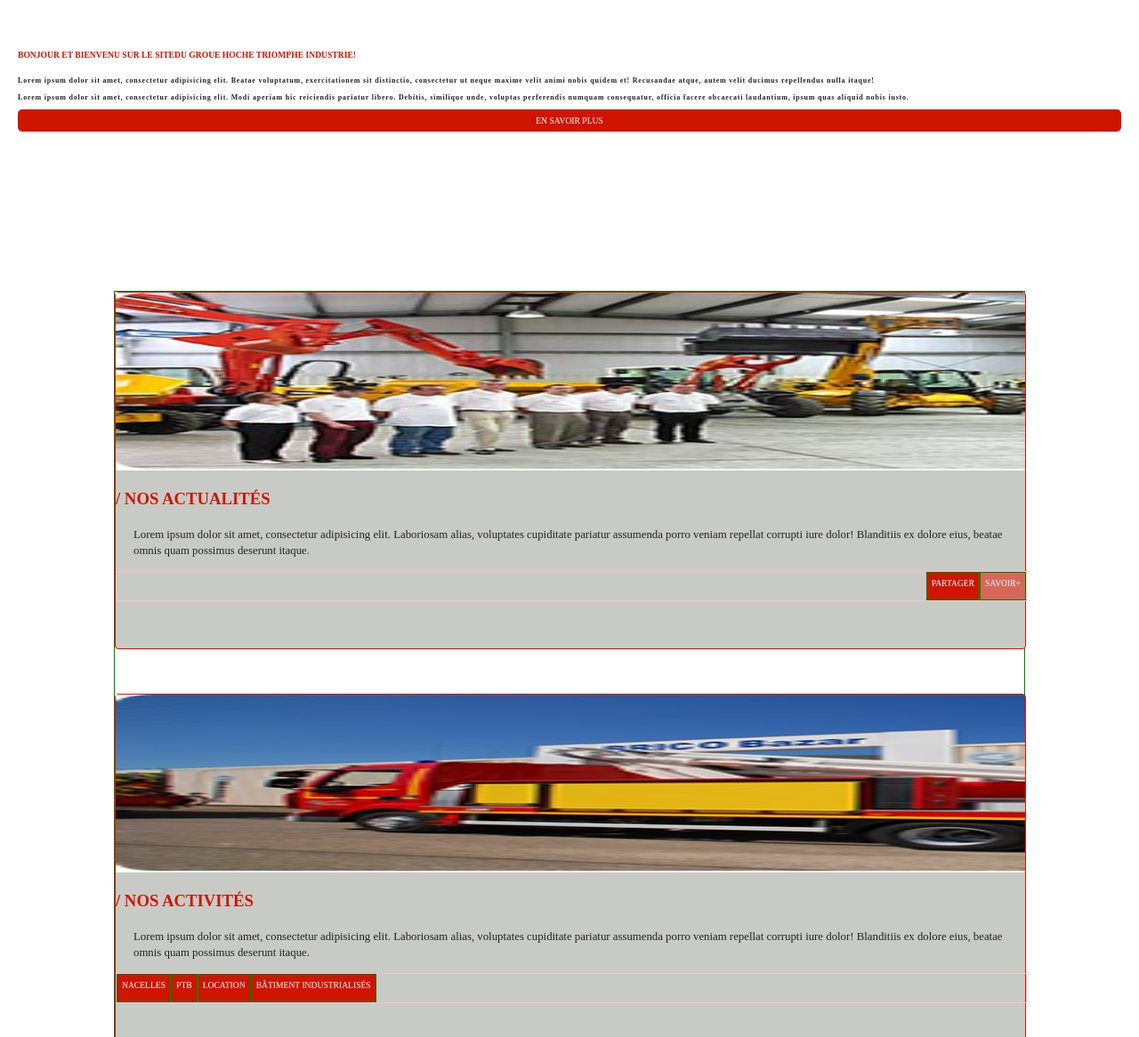
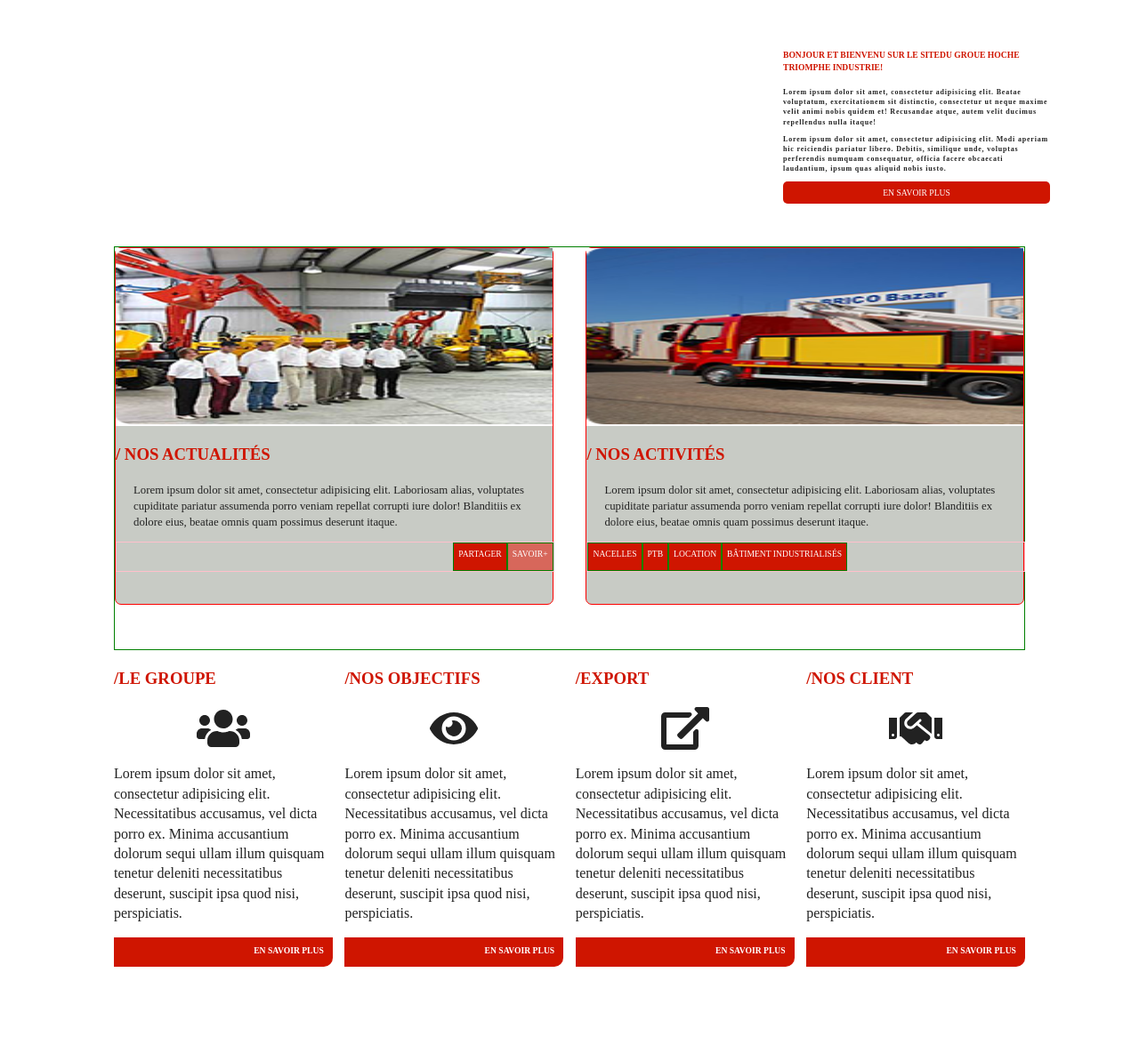
Before and after one commit to bettoumi/Kaiotest, a plain HTML site: page index.html in a window 1280 px wide. Shown: the part 292-1458 px from the top of the page at 89% size. Drawn offline with nearby package versions, Linux system fonts and the light colour scheme.

Commit message:
add media query

```diff
--- a/css/main.css
+++ b/css/main.css
@@ -132,7 +132,7 @@ textarea {
 
 
 
-.header, .language_button, .entete, .accueiltext, .acti-Actua, .footer
+.header, .language_button, .entete, .accueiltext, .acti-Actua, .footer, .mainsection, .informations
 {
     display: flex;
 
@@ -225,12 +225,23 @@ textarea {
 {
    height: 250px;
    margin-bottom: 30px;
+
+
 }
+.rightespace
+{
+    flex: 2;
 
+}
+.leftespace
+{
+    min-width: 80px;
+}
 .accueiltext
 {
-  margin-left: 20px;
+  /*margin-left: 30px;*/
   margin-right: 20px;
+  max-width: 300px;
   margin-top: 50px;
   flex-direction: column;
 
@@ -267,7 +278,7 @@ textarea {
 }
 .Actuality
 {
-    border-radius: 4px;
+    border-radius: 7px;
     background-color: #C8CBC5;
     margin-bottom: 50px;
     width: 100%;
@@ -277,18 +288,7 @@ textarea {
     flex-direction: column;
 
  }
- /*.img_groupe
- {
-   background-image: url("../img/groupe.png");
-   background-size: auto;
-   background-repeat: no-repeat;
- }
- .img_activite
- {
-   background-image: url("../img/Activite.png");
-    background-size: auto;
-    background-repeat: no-repeat;
- }*/
+
  .text-actu
  {
     margin-left: 20px;
@@ -380,6 +380,7 @@ textarea {
  .informations
  {
    margin-bottom: 50px;
+   flex-direction: column;
  }
    .card
  {
@@ -426,11 +427,70 @@ textarea {
   padding-top: 30px;
 }
 
+/* ==========================================================================
+                        CSS for max 650px
+   ========================================================================== */
+
+@media (min-width: 600px)
+ {
+
+           .acti-Actua
+        {
+          flex-direction: row;
+          border: 1px solid green;
+          justify-content: space-between;
+        }
+
+       .Actuality
+{
+
+
+    width: 48%;
+
+    height: 400px;
+    display: flex;
+    /*margin-right: 10px;*/
+    flex-direction: column;
+
+ }
+     .informations
+ {
+    flex-direction: row;
+    justify-content: space-between;
+    flex-wrap: wrap;
+
+ }
+ .card
+ {
+    max-width: 40%;
+ }
 
 
 
 
+  }
 
+/* ==========================================================================
+                        CSS for max 900px
+   ========================================================================== */
+
+@media (min-width: 900px)
+ {
+
+     .informations
+ {
+
+    flex-wrap:nowrap;
+
+ }
+ .card
+ {
+    max-width: 24%;
+ }
+
+
+
+}
 /* ==========================================================================
    Helper classes
    ========================================================================== */
--- a/index.html
+++ b/index.html
@@ -60,6 +60,7 @@
         <!-- ////////////////////////////////////////////////////////////////////
         -->
   <section class="mainsection">
+        <div class="rightespace"></div>
       <div class="accueiltext">
           <h2 class=" red upercase">Bonjour et bienvenu sur le sitedu groue hoche triomphe industrie! </h2>
           <div class="welcom_message">
@@ -74,6 +75,7 @@
 
           <button class="btn  savoir">en savoir plus</button>
       </div>
+      <div class="leftespace"></div>
   </section>
 
 
```
